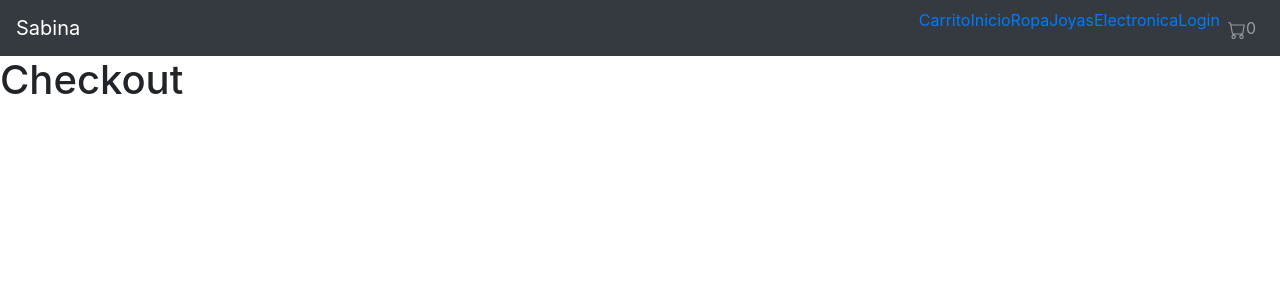
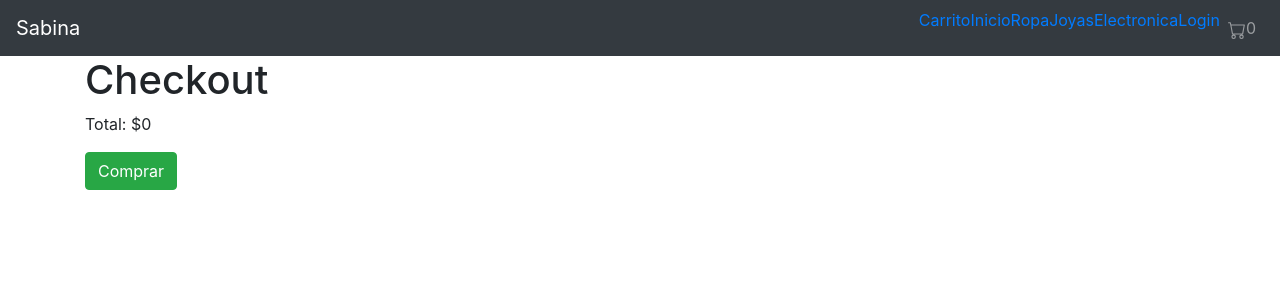
Before and after one commit to bhornaf/Sabina, a React (Create React App) app: page /Checkout in a window 1280 px wide. Shown: the top 300 px of the page. Built offline with nearby package versions, Linux system fonts and the light colour scheme.

Commit message:
AppSabina + Brayyan Horna Fernandez

```diff
--- a/src/ItemDetailContainer.js
+++ b/src/ItemDetailContainer.js
@@ -20,7 +20,7 @@ const ItemDetailContainer = () => {
 
         consulta
             .then((result) => {
-                const items = result.data();
+                const items = { id, ...result.data() };
                 setLoading(false);
                 setItems(items);
             })
--- a/src/components/Carrito.js
+++ b/src/components/Carrito.js
@@ -50,6 +50,9 @@ const Carrito = () => {
                             >
                                 Vaciar carrito
                             </button>
+                            <Link to="/Checkout" className="btn btn-success">
+                                Pagar
+                            </Link>
                         </div>
                     </>
                 ) : (
--- a/src/components/Checkout.js
+++ b/src/components/Checkout.js
@@ -1,7 +1,51 @@
+import { db } from "../firebase";
+import { collection, addDoc, serverTimestamp } from "firebase/firestore";
+import { context } from "../CartContext";
+import { useContext, useState } from "react";
+import { Link } from "react-router-dom";
+
 const Checkout = () => {
+    const [purchase, setPurchase] = useState("");
+    const { cart, total, clearCart } = useContext(context);
+
+    const handleBuy = () => {
+        const collectionProductos = collection(db, "ordenes");
+        const productos = {
+            buyer: {
+                name: "Estuar",
+                phone: "123456789",
+                email: "bhornaf93@gmail.com",
+            },
+            items: [...cart],
+            date: serverTimestamp(),
+            total: total,
+        };
+
+        const consulta = addDoc(collectionProductos, productos);
+        consulta
+            .then((result) => {
+                setPurchase(result.id);
+                clearCart();
+            })
+            .catch((error) => {
+                console.log(error);
+            });
+    };
+
     return (
-        <div>
+        <div className="container">
             <h1>Checkout</h1>
+            {purchase ? <h2>Tu Orden es #{purchase}</h2> : ""}
+            {purchase ? "" : <p>Total: ${total}</p>}
+            {purchase ? (
+                <Link to="/">
+                    <button className="btn btn-primary">Catalogo</button>
+                </Link>
+            ) : (
+                <button className="btn btn-success" onClick={handleBuy}>
+                    Comprar
+                </button>
+            )}
         </div>
     );
 };
--- a/src/components/ItemDetail.js
+++ b/src/components/ItemDetail.js
@@ -7,12 +7,7 @@ import { context } from "../CartContext";
 const ItemDetail = ({ item }) => {
     const [count, setCount] = useState([]);
     const result = useContext(context);
-
-    console.log(result);
-
     const onAdd = (count) => {
-        console.log(result);
-
         result.addItem(item, count);
         setCount(count);
     };
```
